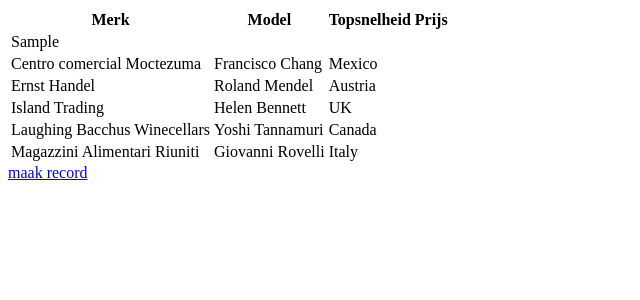
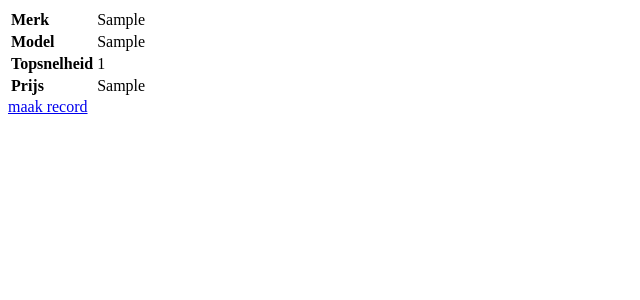
Before and after one commit to fdschepper/oop-pdo-toets, a PHP site: page / in a window 1280 px wide. Shown: the top 300 px of the page, without its empty margins (0-640 px from the left). Run offline with PHP 8.4, Linux system fonts and the light colour scheme; tables that the repository leaves empty or names only in its code hold one stand-in row (values such as "Sample post").

Commit message:
working on create

```diff
--- a/car/index.php
+++ b/car/index.php
@@ -9,12 +9,7 @@ $result = $db->query('SELECT `merk`, `model`, `topsnelheid`, `prijs` FROM `car`'
 ?>
 <table>
   <tr>
-    <th>Merk</th>
-    <th>Model</th>
-    <th>Topsnelheid</th>
-    <th>Prijs</th>
-  </tr>
-  <tr>
+    <td><strong>Merk</strong></td>
         <?php
             foreach($db->resultSet() as $place)
             {
@@ -23,29 +18,31 @@ $result = $db->query('SELECT `merk`, `model`, `topsnelheid`, `prijs` FROM `car`'
         ?>
   </tr>
   <tr>
-    <td>Centro comercial Moctezuma</td>
-    <td>Francisco Chang</td>
-    <td>Mexico</td>
+  <td><strong>Model</strong></td>
+  <?php
+            foreach($db->resultSet() as $place)
+            {
+                echo "<td>" . $place->model . "</td>";
+            }
+        ?>
   </tr>
   <tr>
-    <td>Ernst Handel</td>
-    <td>Roland Mendel</td>
-    <td>Austria</td>
+  <td><strong>Topsnelheid</strong></td>
+  <?php
+            foreach($db->resultSet() as $place)
+            {
+                echo "<td>" . $place->topsnelheid . "</td>";
+            }
+        ?>
   </tr>
   <tr>
-    <td>Island Trading</td>
-    <td>Helen Bennett</td>
-    <td>UK</td>
-  </tr>
-  <tr>
-    <td>Laughing Bacchus Winecellars</td>
-    <td>Yoshi Tannamuri</td>
-    <td>Canada</td>
-  </tr>
-  <tr>
-    <td>Magazzini Alimentari Riuniti</td>
-    <td>Giovanni Rovelli</td>
-    <td>Italy</td>
+  <td><strong>Prijs</strong></td>
+  <?php
+            foreach($db->resultSet() as $place)
+            {
+                echo "<td>" . $place->prijs . "</td>";
+            }
+        ?>
   </tr>
 </table>
 
```
Also changed, not shown: car/create.php (added, +42 -0 lines).
